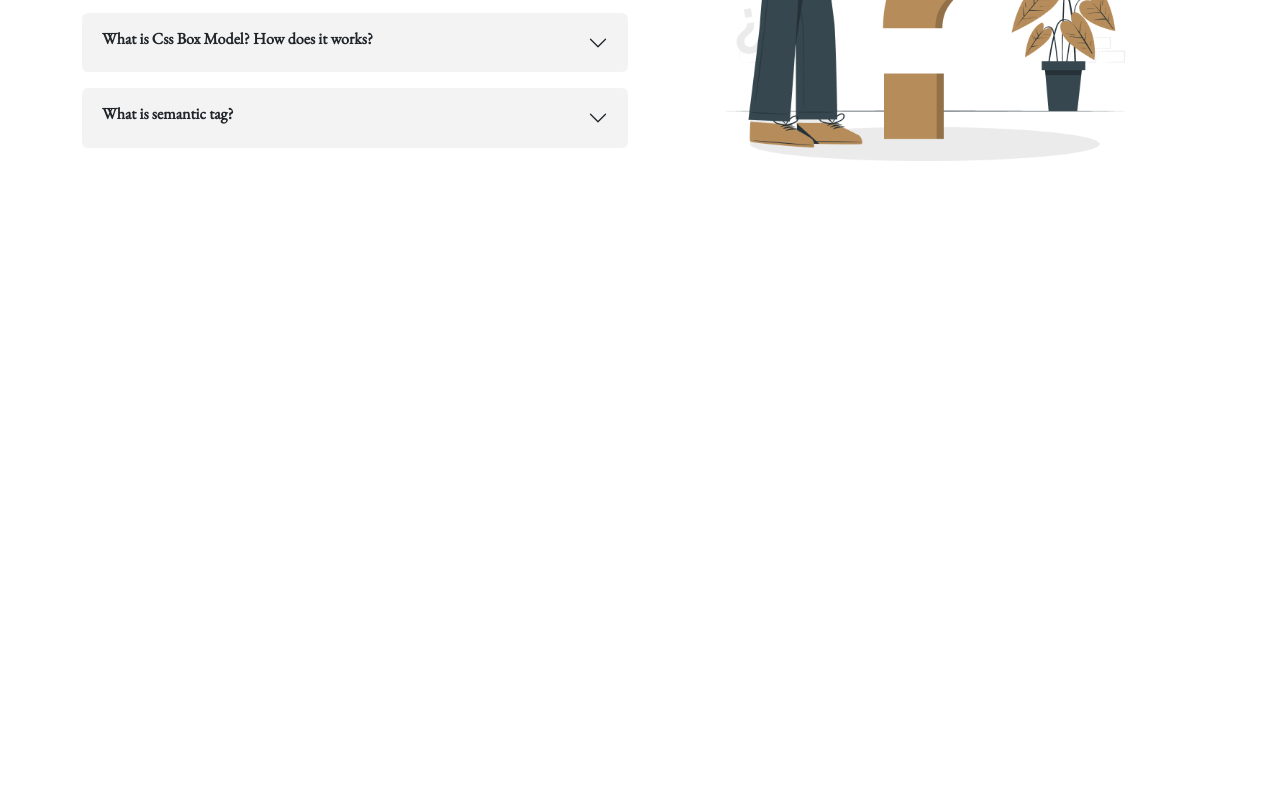
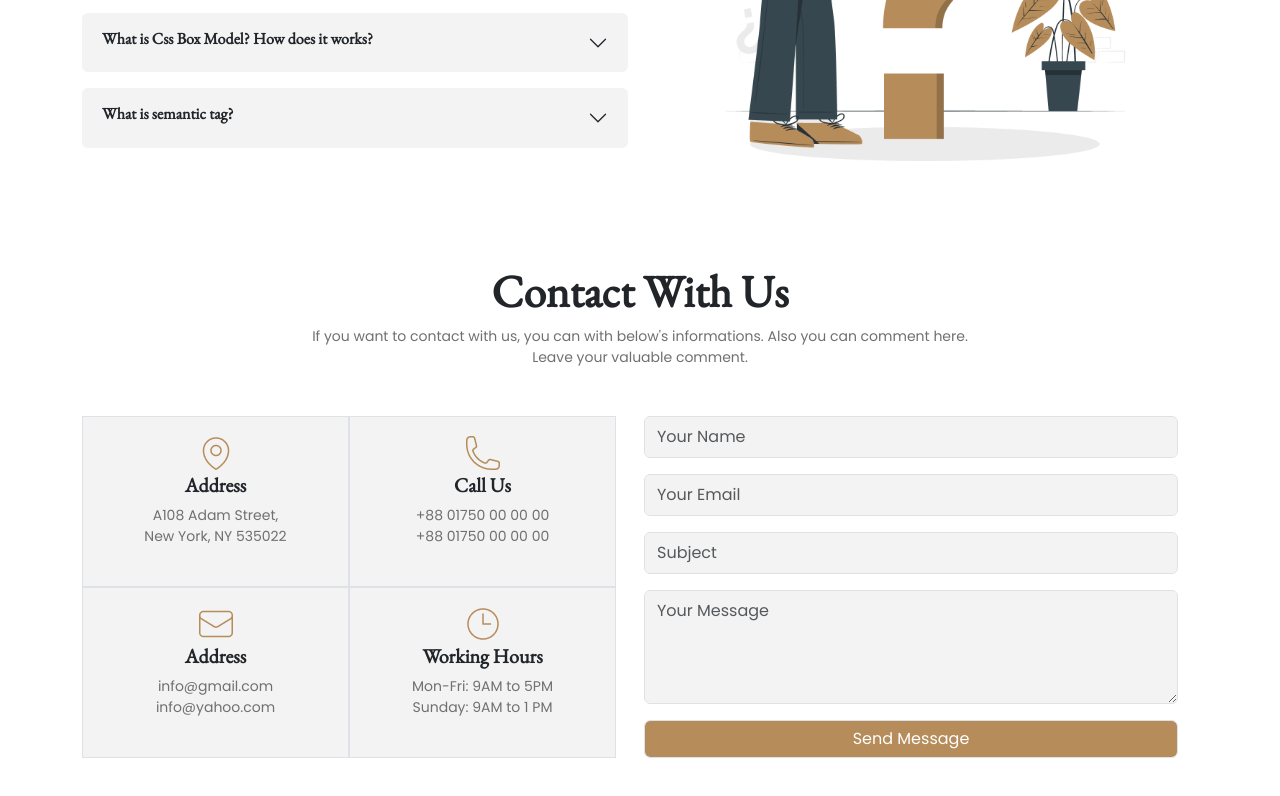
Before and after one commit to Bayshakhe/legal-solution-website, a plain HTML site: page index.html in a window 1280 px wide. Shown: the part 3149-3945 px from the top of the page. Before the commit the page ends 3413 px from the top, so only its background shows below. Drawn offline with nearby package versions, Linux system fonts and the light colour scheme; files whose address does not match are found by name.

Commit message:
contact us section complete

```diff
--- a/index.html
+++ b/index.html
@@ -262,6 +262,53 @@
           </div>
         </section>
 
+        <!-- contact us section -->
+        <section class="text-center">
+          <h2>Contact With Us</h2>
+          <p class="mb-5">If you want to contact with us, you can with below's informations. Also you can comment here. <br>
+          Leave your valuable comment.</p>
+
+          <div class="row mx-auto gap-3">
+            <div class="row col-12 col-md-6">
+              <div class="border col-6 bg-light-gray py-3">
+                <img src="./images/location.png" alt="">
+                <h5>Address</h5>
+                <p>
+                  A108 Adam Street, <br> New York, NY 535022
+                </p>
+              </div>
+              <div class="border col-6 bg-light-gray py-3">
+                <img src="./images/call.png" alt="">
+                <h5>Call Us</h5>
+                <p>
+                  +88 01750 00 00 00 <br> +88 01750 00 00 00
+                </p>
+              </div>
+              <div class="border col-6 bg-light-gray py-3">
+                <img src="./images/email.png" alt="">
+                <h5>Address</h5>
+                <p>
+                  info@gmail.com <br> info@yahoo.com
+                </p>
+              </div>
+              <div class="border col-6 bg-light-gray py-3">
+                <img src="./images/time.png" alt="">
+                <h5>Working Hours</h5>
+                <p>
+                  Mon-Fri: 9AM to 5PM <br> Sunday: 9AM to 1 PM
+                </p>
+              </div>
+            </div>
+            <form class="col-12 col-md-6">
+              <input type="text" class="form-control bg-light-gray py-2 mb-3" placeholder="Your Name">
+              <input type="email" class="form-control bg-light-gray py-2 mb-3" placeholder="Your Email">
+              <input type="text" class="form-control bg-light-gray py-2 mb-3" placeholder="Subject">
+              <textarea class="form-control bg-light-gray py-2 mb-3" name="" id="" cols="30" rows="4" placeholder="Your Message"></textarea>
+              <input type="button" class="form-control bg-brown text-white" value="Send Message">
+            </form>
+          </div>
+        </section>
+
     </main>
 
     <!-- footer -->
```
